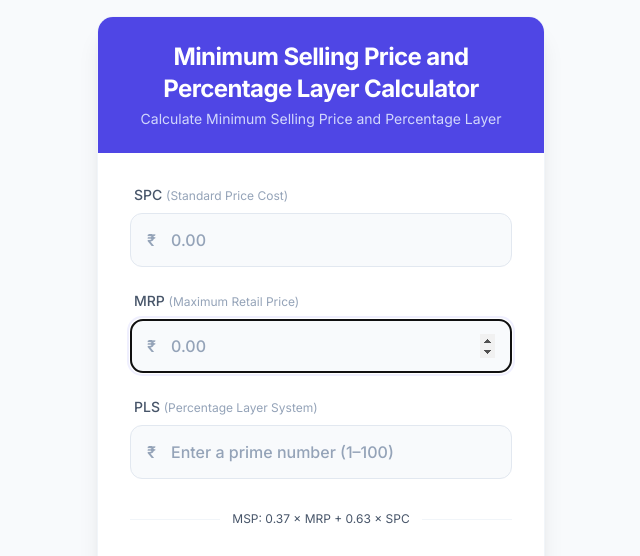
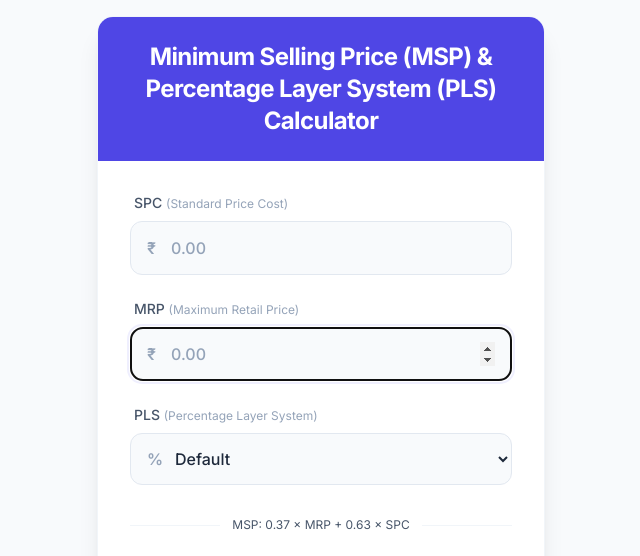
Before and after one commit to mylabbuddy/msp, a plain HTML site: page index.html in a window 1280 px wide. Shown: the top 556 px of the page, without its empty margins (319-959 px from the left). Drawn offline with nearby package versions, Linux system fonts and the light colour scheme.

Commit message:
Update index.html

```diff
--- a/index.html
+++ b/index.html
@@ -3,7 +3,7 @@
 <head>
     <meta charset="UTF-8">
     <meta name="viewport" content="width=device-width, initial-scale=1.0">
-    <title>MSP and PLS Calculator</title>
+    <title>">Minimum Selling Price (MSP) & Percentage Layer System (PLS) Calculator</title>
     <script src="https://cdn.tailwindcss.com"></script>
     <link href="https://cdnjs.cloudflare.com/ajax/libs/font-awesome/6.0.0/css/all.min.css" rel="stylesheet">
     <style>
@@ -38,8 +38,8 @@
 
         <!-- Header -->
         <div class="bg-indigo-600 p-6 text-center">
-            <h1 class="text-2xl font-bold text-white tracking-tight">Minimum Selling Price and Percentage Layer Calculator</h1>
-            <p class="text-indigo-100 text-sm mt-1 opacity-90">Calculate Minimum Selling Price and Percentage Layer</p>
+            <h1 class="text-2xl font-bold text-white tracking-tight">Minimum Selling Price (MSP) & Percentage Layer System (PLS) Calculator</h1>
+            <!-- <p class="text-indigo-100 text-sm mt-1 opacity-90"></p> -->
         </div>
 
         <!-- Content -->
@@ -81,11 +81,39 @@
                 </label>
                 <div class="relative custom-focus rounded-xl border border-slate-200 bg-slate-50 transition-all duration-200">
                     <div class="absolute inset-y-0 left-0 pl-4 flex items-center pointer-events-none">
-                        <span class="text-slate-400 font-semibold">₹</span>
+                        <span class="text-slate-400 font-semibold">%</span>
                     </div>
-                    <input type="number" id="x" placeholder="Enter a prime number (1–100)"
+                    <!-- <input type="number" id="x" placeholder="Enter a prime number (1–100)"
                         class="block w-full pl-10 pr-4 py-3.5 bg-transparent border-none rounded-xl focus:ring-0 text-slate-800 placeholder-slate-400 font-medium"
-                        oninput="calculateMSP()">
+                        oninput="calculateMSP()"> -->
+                    <select name="" id="x" oninput="calculateMSP()" class="block w-full pl-10 pr-4 py-3.5 bg-transparent border-none rounded-xl focus:ring-0 text-slate-800 placeholder-slate-400 font-medium">
+                        <option value="0">Default</option>
+                        <option value="2%">2%</option>
+                        <option value="3%">3%</option>
+                        <option value="5%">5%</option>
+                        <option value="7%">7%</option>
+                        <option value="11%">11%</option>
+                        <option value="13%">13%</option>
+                        <option value="17%">17%</option>
+                        <option value="19%">19%</option>
+                        <option value="23%">23%</option>
+                        <option value="29%">29%</option>
+                        <option value="31%">31%</option>
+                        <option value="37%">37%</option>
+                        <option value="41%">41%</option>
+                        <option value="43%">43%</option>
+                        <option value="47%">47%</option>
+                        <option value="53%">53%</option>
+                        <option value="59%">59%</option>
+                        <option value="61%">61%</option>
+                        <option value="67%">67%</option>
+                        <option value="71%">71%</option>
+                        <option value="73%">73%</option>
+                        <option value="79%">79%</option>
+                        <option value="83%">83%</option>
+                        <option value="89%">89%</option>
+                        <option value="97%">97%</option>
+                    </select>
                 </div>
             </div>
 
@@ -99,10 +127,9 @@
                         MSP: 0.37 × MRP + 0.63 × SPC
                     </span>
                 </div>
-                <!-- <div class="relative flex justify-center">
-                    <span class="bg-white px-3 text-xs text-slate-400 select-none">
-                        Formula: (((63 × PLS + 3700) × MRP
-                        - (63 × PLS - 6300) × SPC)/10000)
+                <!-- <div class="relative flex justify-between">
+                    <span class="bg-white px-3 text-xs text-slate-600 select-none">
+                        PLS: (((63 × PLS + 3700) × MRP - (63 × PLS - 6300) × SPC)/10000)
                     </span>
                 </div> -->
             </div>
```
